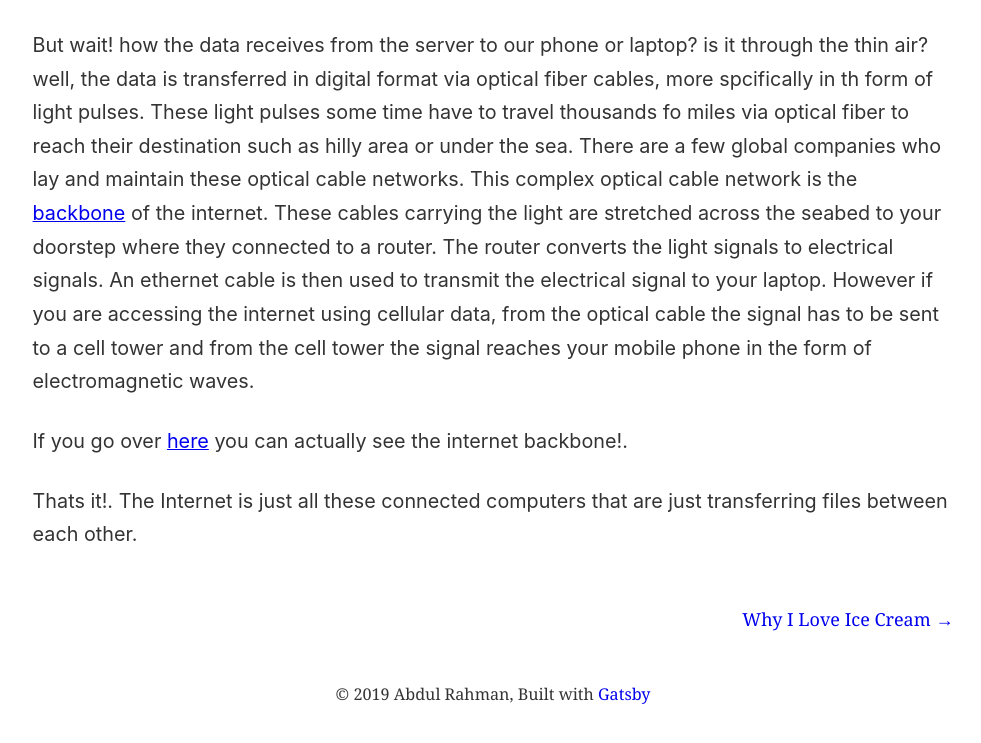
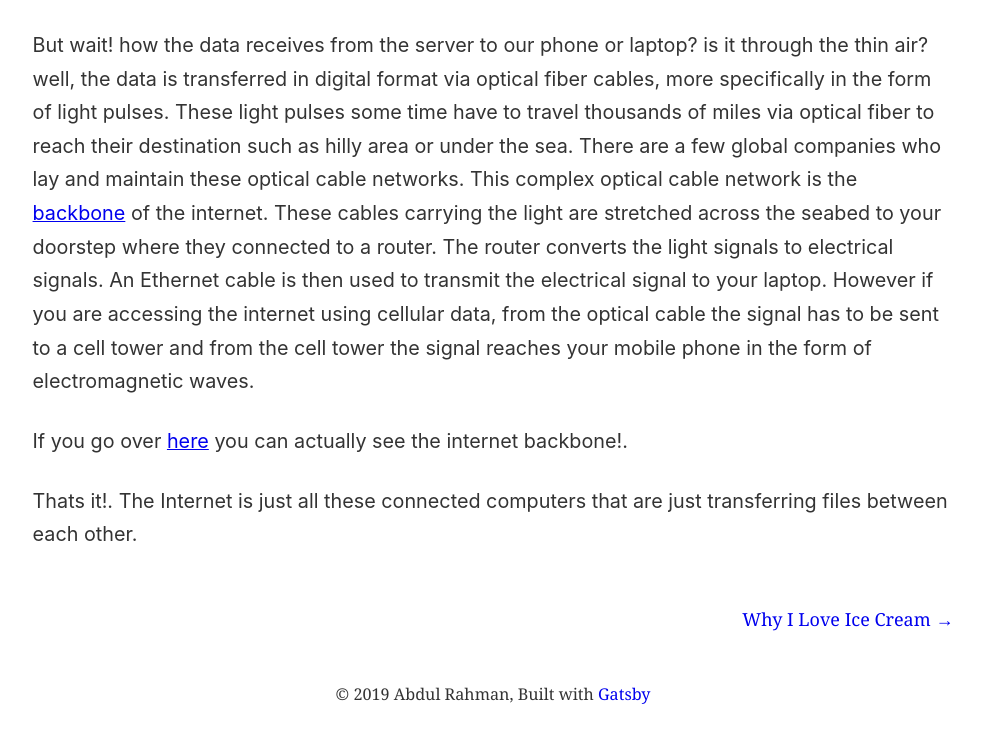
Before and after one commit to abdulrahman118/gatsby-blog, a Gatsby site: page /how-internet-works/ in a window 1280 px wide. Shown: the part 1500-2243 px from the top of the page, without its empty margins (147-1128 px from the left). Built offline with nearby package versions, Linux system fonts and the light colour scheme; Gatsby itself is replaced by a stand-in of ours.

Commit message:
fixed typos

```diff
--- a/src/blog/how-internet-works.md
+++ b/src/blog/how-internet-works.md
@@ -16,7 +16,7 @@ So the browser receives the IP address from DNS and sends off another request to
 
 <div style="text-align:center"><img alt="How internet works" title="How internet works" src="http://www.m3isp.com/images/wireless-diagram.gif" /></div>
 
-But wait! how the data receives from the server to our phone or laptop? is it through the thin air? well, the data is transferred in digital format via optical fiber cables, more spcifically in th form of light pulses. These light pulses some time have to travel thousands fo miles via optical fiber to reach their destination such as hilly area or under the sea. There are a few global companies who lay and maintain these optical cable networks. This complex optical cable network is the [backbone](https://en.wikipedia.org/wiki/Internet_backbone) of the internet. These cables carrying the light are stretched across the seabed to your doorstep where they connected to a router. The router converts the light signals to electrical signals. An ethernet cable is then used to transmit the electrical signal to your laptop. However if you are accessing the internet using cellular data, from the optical cable the signal has to be sent to a cell tower and from the cell tower the signal reaches your mobile phone in the form of electromagnetic waves.
+But wait! how the data receives from the server to our phone or laptop? is it through the thin air? well, the data is transferred in digital format via optical fiber cables, more specifically in the form of light pulses. These light pulses some time have to travel thousands of miles via optical fiber to reach their destination such as hilly area or under the sea. There are a few global companies who lay and maintain these optical cable networks. This complex optical cable network is the [backbone](https://en.wikipedia.org/wiki/Internet_backbone) of the internet. These cables carrying the light are stretched across the seabed to your doorstep where they connected to a router. The router converts the light signals to electrical signals. An Ethernet cable is then used to transmit the electrical signal to your laptop. However if you are accessing the internet using cellular data, from the optical cable the signal has to be sent to a cell tower and from the cell tower the signal reaches your mobile phone in the form of electromagnetic waves.
 
 If you go over [here](https://www.submarinecablemap.com/) you can actually see the internet backbone!.
 
```
